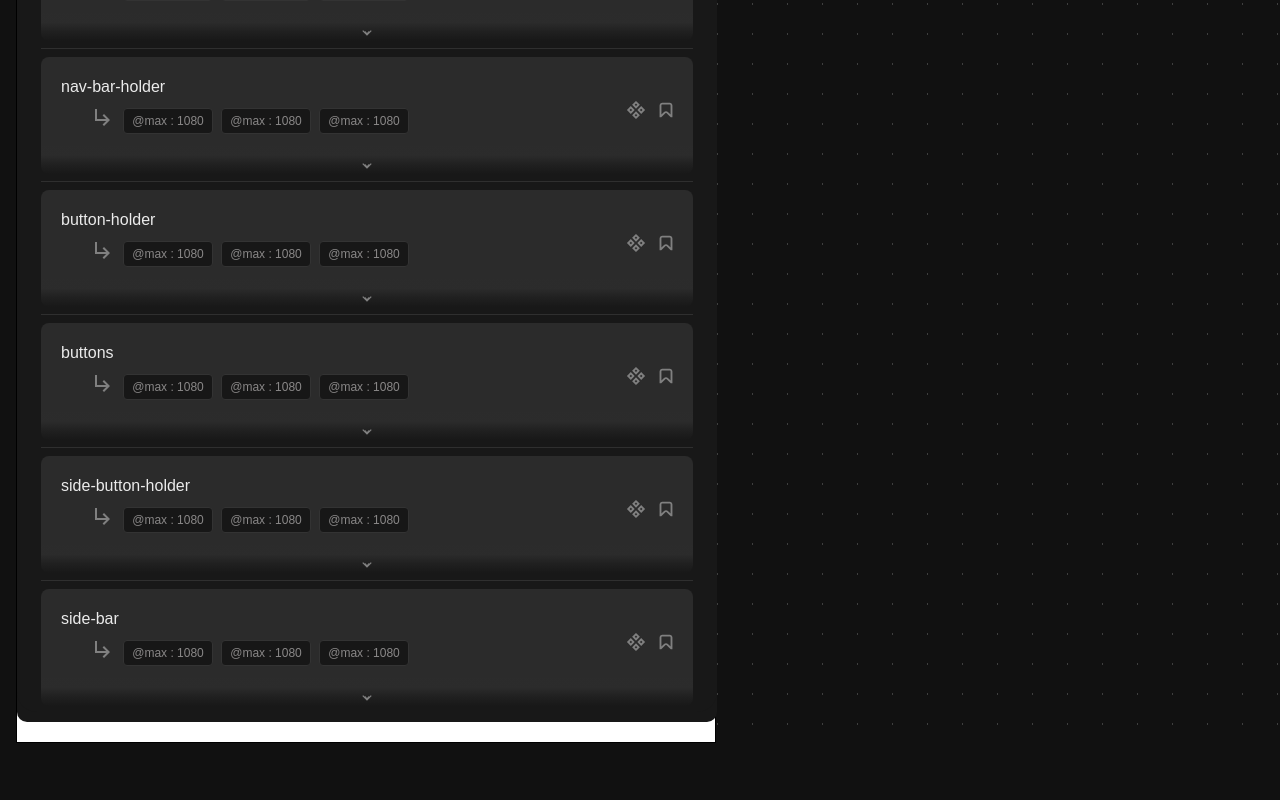
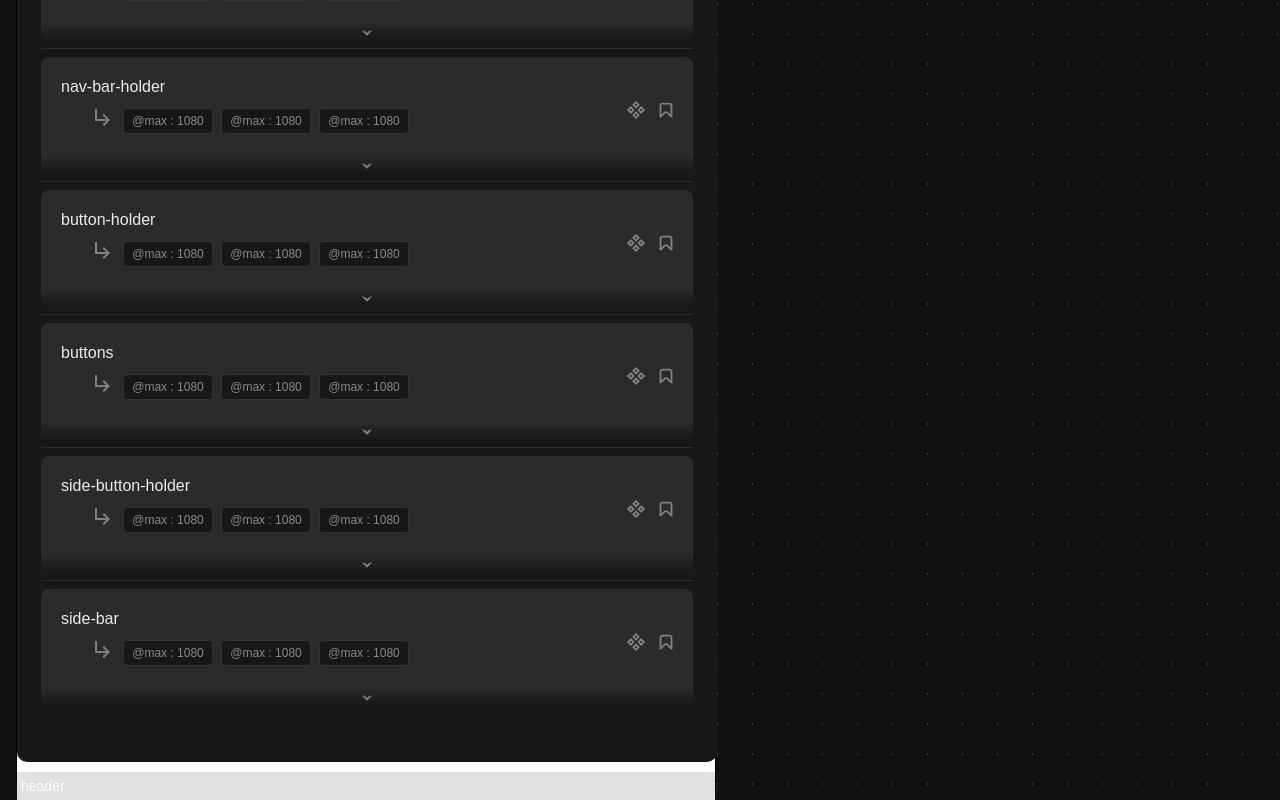
Before and after one commit to AriTavakoli/Components, a React (Create React App) app: page / in a window 1280 px wide. Shown: the part 251-1051 px from the top of the page. Before the commit the page ends 1003 px from the top, so only its background shows below. Built offline with nearby package versions, Linux system fonts and the light colour scheme.

Commit message:
panel resizer backup

```diff
--- a/src/Features/Panel/Panel.js
+++ b/src/Features/Panel/Panel.js
@@ -32,7 +32,7 @@ const Panel = ({ children }) => {
 
   const handleResize = (direction, movementX, movementY) => {
 
-    searchRef.current.style.pointerEvents = 'none';
+    // searchRef.current.style.pointerEvents = 'none';
 
 
     const panel = panelRef.current;
@@ -109,7 +109,7 @@ const Panel = ({ children }) => {
   };
   useEffect(() => {
     if (searchRef.current) {
-      const { offsetWidth, offsetHeight } = searchRef.current;
+      let { offsetWidth, offsetHeight } = searchRef.current;
       panelRef.current.style.width = `${offsetWidth}px`;
       panelRef.current.style.height = `${offsetHeight + 50}px`;
     }
@@ -136,11 +136,9 @@ const Panel = ({ children }) => {
         <PanelHeader onDrag={handleDrag} />
         <SearchV2 ref={searchRef} />
 
-        <div style={{ height: '20px', marginBottom: '20px' }}> </div>
 
-
+        <PanelHeader onDrag={handleDrag} />
         {/* <button onClick={handleConsoleRef}>console ref</button> */}
-
 
 
 
--- a/src/Features/Panel/styles.css
+++ b/src/Features/Panel/styles.css
@@ -11,6 +11,13 @@
 .panel__container {
   height: 100%;
   position: relative;
+  margin-left: auto;
+  margin-right: auto;
+
+  /* align in the middle  */
+
+
+
   /* display: flex; */
   /* flex-direction: column;
   align-items: center;
--- a/src/Features/SearchV2/components/SearchV2.jsx
+++ b/src/Features/SearchV2/components/SearchV2.jsx
@@ -50,6 +50,9 @@ const SearchV2 = forwardRef(function SearchV2(props, searchRef) {
           {/* <SearchResults></SearchResults> */}
 
         </SearchProvider>
+
+
+        <div style = {{marginBottom: '20px', paddingBottom:'20px'}}></div>
       </div>
       {/* <div>{searchTerm}</div>
       <button onClick={() => { handleSearch() }}>add</button>
```
Also changed, not shown: public/Sprite.svg.
